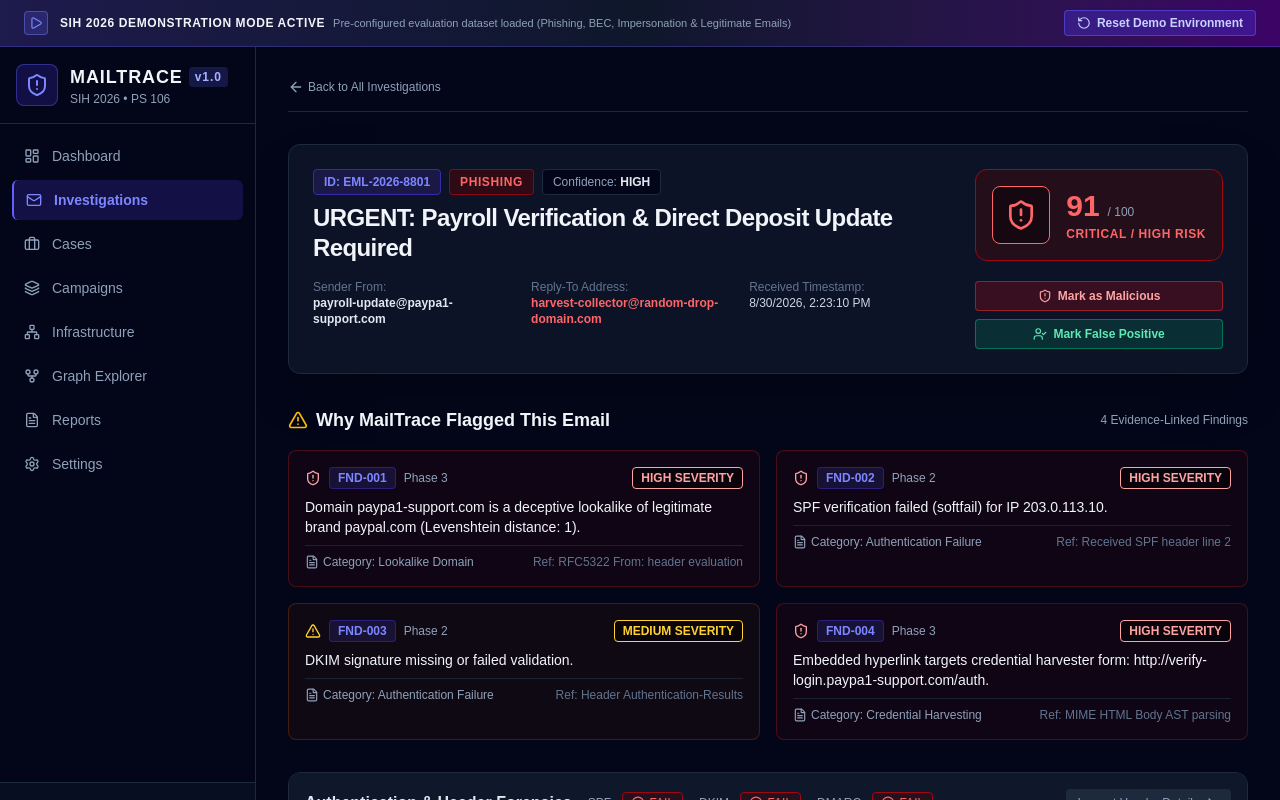
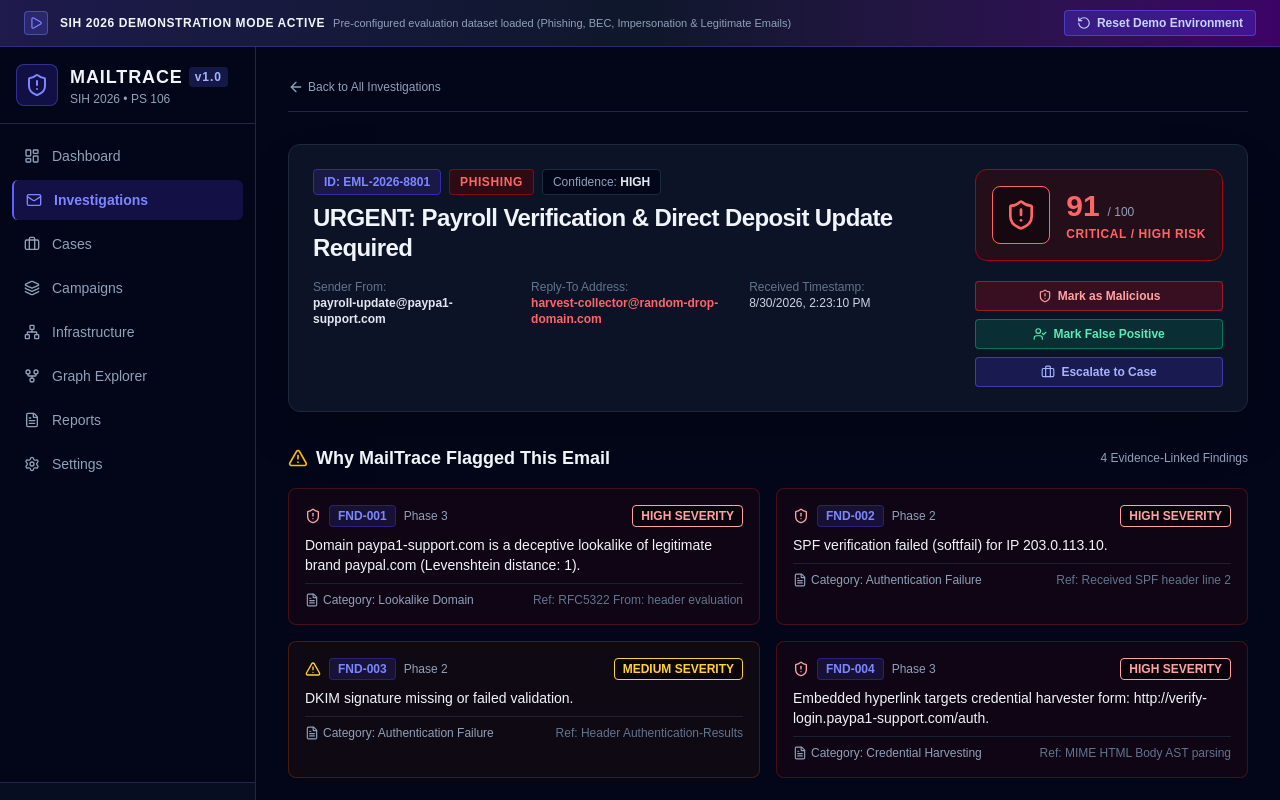
Before and after one commit to JayantOlhyan/Mail-Trace, a Next.js app in the folder frontend/: page /investigations/EML-2026-8801 in a window 1280 px wide. Shown: the top 800 px of the page. Built offline with nearby package versions, Linux system fonts and the light colour scheme; no server answers.

Commit message:
feat: add quick escalate to case option in email investigations detail page

```diff
--- a/frontend/src/app/investigations/[id]/page.tsx
+++ b/frontend/src/app/investigations/[id]/page.tsx
@@ -25,6 +25,7 @@ import {
   FileQuestion,
   UserCheck,
   RefreshCw,
+  Briefcase,
 } from 'lucide-react';
 import Link from 'next/link';
 
@@ -159,6 +160,13 @@ export default function EmailInvestigationDetailPage() {
                 <UserCheck className="w-3.5 h-3.5" />
                 <span>Mark False Positive</span>
               </button>
+              <Link
+                href="/cases/CASE-2026-0042"
+                className="w-full bg-indigo-600/20 hover:bg-indigo-600 border border-indigo-500/50 text-indigo-300 hover:text-white py-1.5 px-3 rounded flex items-center justify-center space-x-1.5 font-semibold transition text-center"
+              >
+                <Briefcase className="w-3.5 h-3.5" />
+                <span>Escalate to Case</span>
+              </Link>
             </div>
           </div>
         </div>
```
